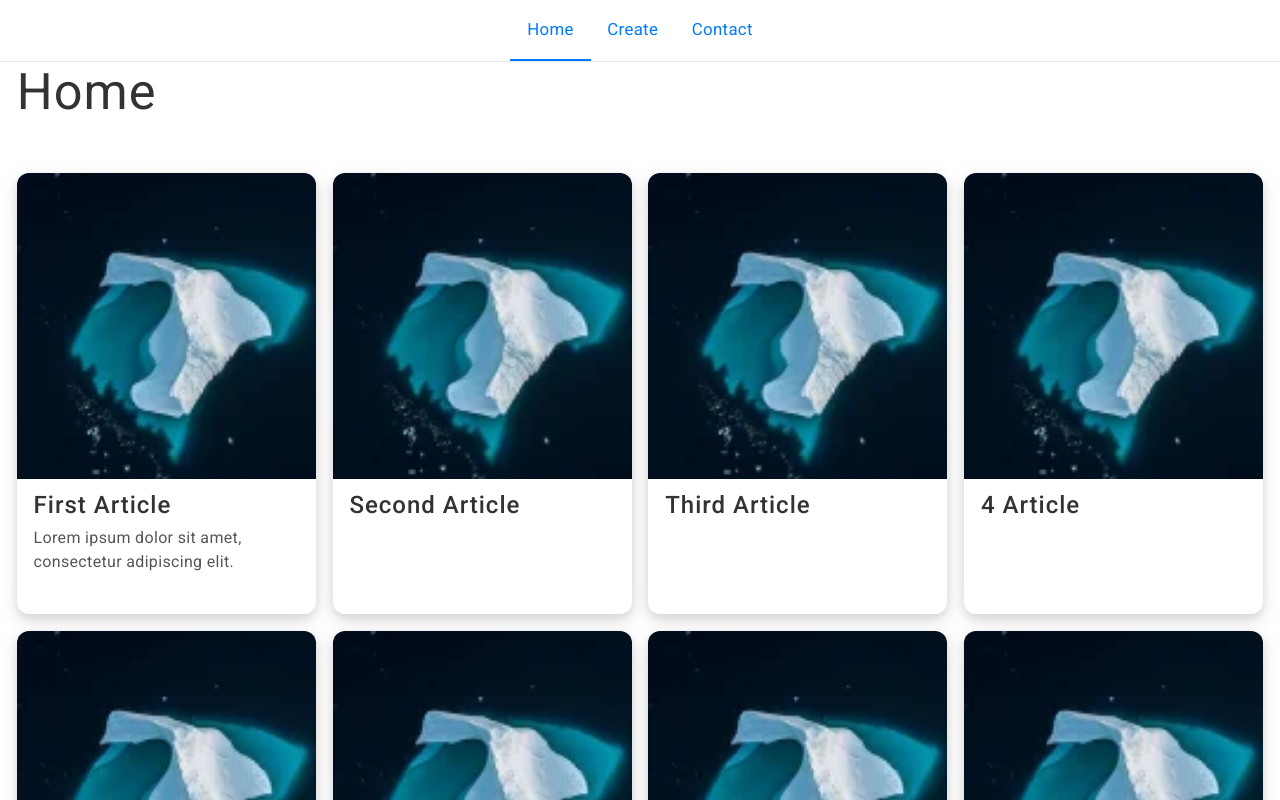
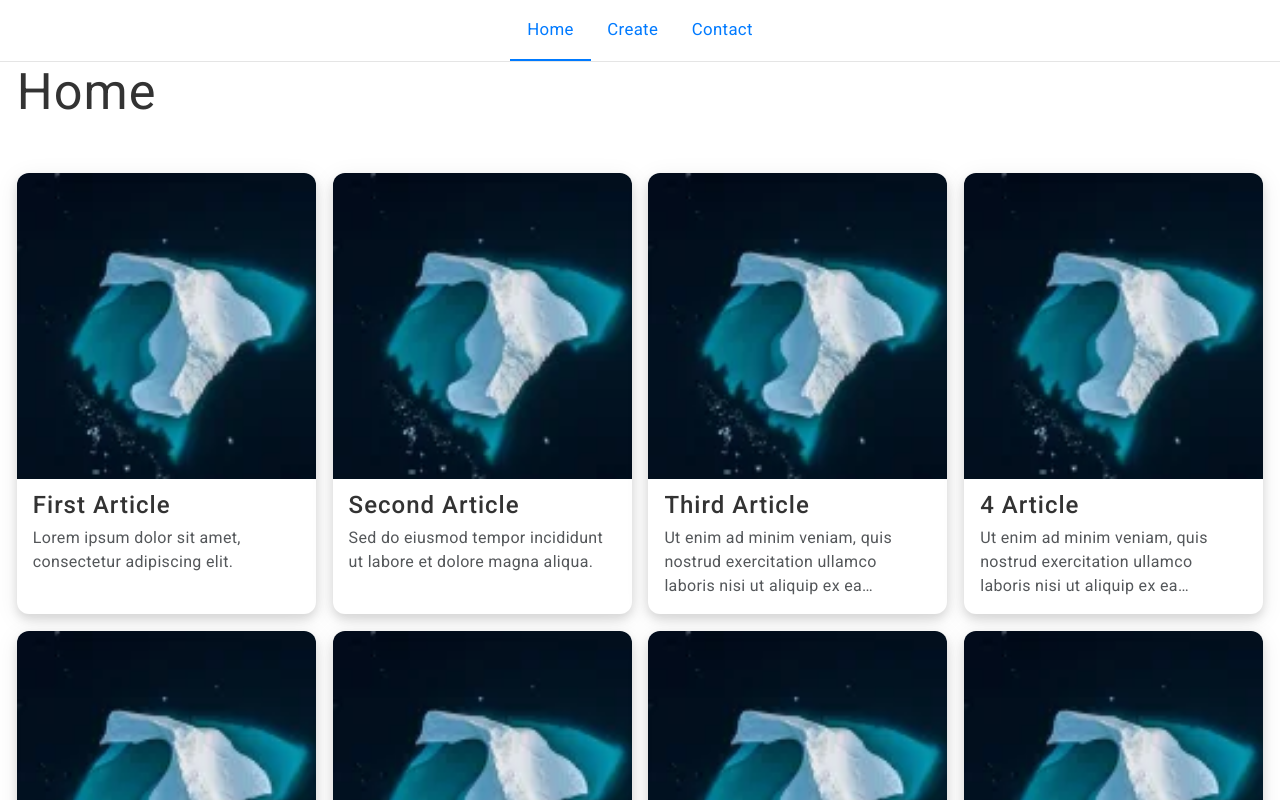
Before and after one commit to edelvarden/blog-app, a React (Vite) app: page / in a window 1280 px wide. Shown: the top 800 px of the page. Built offline with nearby package versions, Linux system fonts and the light colour scheme.

Commit message:
refactor aricle card

```diff
--- a/src/components/AddPost/index.jsx
+++ b/src/components/AddPost/index.jsx
@@ -5,7 +5,7 @@
 
 import hljs from 'highlight.js/lib/core';
 import javascript from 'highlight.js/lib/languages/javascript';
-import 'highlight.js/styles/monokai-sublime.css';
+import 'highlight.js/styles/atom-one-dark.css';
 hljs.registerLanguage('javascript', javascript);
 hljs.highlightAll();
 
--- a/src/components/AddPost/styles.scss
+++ b/src/components/AddPost/styles.scss
@@ -4,10 +4,10 @@
     border: 2px solid rgb(229, 232, 235);
     border-radius: 10px;
     color: #1a1a1a;
-    font-size: 16px;
+    font-size: 1rem;
     font-weight: 500;
     outline: none;
-    padding: 12px;
+    padding: 1rem;
     width: 100%;
 
     &::placeholder {
@@ -61,3 +61,48 @@
     word-wrap: break-word;
   }
 }
+
+
+.ql-editor {
+  padding: 1rem;
+}
+.ql-toolbar.ql-snow {
+  border-top-right-radius: 10px;
+  border-top-left-radius: 10px;
+  border: 2px solid rgb(229, 232, 235);
+}
+.ql-container.ql-snow{
+  border-bottom-right-radius: 10px;
+  border-bottom-left-radius: 10px;
+  border: 2px solid rgb(229, 232, 235);
+
+
+
+}
+.ql-editor {
+
+  border-bottom-right-radius: inherit;
+  border-bottom-left-radius: inherit;
+
+  &::placeholder {
+    color: #999;
+  }
+
+  &:focus {
+    box-shadow: inset 0 0 0 1.5px #007aff;
+  }
+}
+
+
+.ql-snow .ql-editor pre {
+  padding: 1rem 1.5rem;
+  line-height: 20px;
+  white-space: pre-wrap;
+  word-break: break-word;
+  border-radius: 10px;
+
+  &.ql-syntax {
+    background: rgb(40, 44, 52);
+    color: rgb(255, 255, 255);
+  }
+}
--- /dev/null
+++ b/src/components/ArticleCard/index.jsx
@@ -0,0 +1,27 @@
+import React from "react";
+import { Link } from "react-router-dom";
+
+import "./styles.scss";
+
+const ArticleCard = ({ id, image, title, excerpt }) => {
+  const preview = excerpt.split("<p>")[1] || excerpt;
+
+  return (
+    <article className="article">
+      <Link className="article__link" to={`/article/${id}`}>
+        <div className="article__image">
+          <img src={image} alt={title} />
+        </div>
+        <div className="article__content">
+          <h2 className="article__title">{title}</h2>
+          <p
+            className="article__paragraph"
+            dangerouslySetInnerHTML={{ __html: preview }}
+          />
+        </div>
+      </Link>
+    </article>
+  );
+};
+
+export default ArticleCard;
--- /dev/null
+++ b/src/components/ArticleCard/styles.scss
@@ -0,0 +1,61 @@
+@import "../../variables.scss";
+.article {
+    // background-color: #f8fafc;
+    background-color: val(card-bgcolor);
+    border-radius: 12px;
+    box-shadow: 0px 5px 10px rgba(0, 0, 0, 0.12), 0px 5px 25px rgba(0, 0, 0, 0.08);
+    overflow: hidden;
+
+    &__content {
+      padding: 0 1rem;
+      overflow: hidden;
+    }
+
+    &__paragraph {
+        color: val(secondary-font-color);
+        display: -webkit-box; /* For Safari and older versions of Chrome and Firefox */
+        -webkit-line-clamp: 3; /* Limit the number of lines to 3 */
+        -webkit-box-orient: vertical; /* Overflow direction for webkit */
+        font-size: 1rem;
+        line-height: 1.5;
+        margin-top: auto;
+        min-height: 4.5rem; /* Minimum height of 3 lines with 1.5rem line height */
+        overflow: hidden;
+        text-overflow: ellipsis;
+      }
+
+      &__title {
+        color: val(main-font-color);
+        font-size: 1.5rem;
+        margin-bottom: 0.25em;
+        margin-top: 0.5em;
+        font-weight: 500;
+      }
+
+    &__image {
+      overflow: hidden;
+
+      img {
+        min-width: 100%;
+        height: auto;
+        object-fit: cover;
+        min-height: 100%;
+      }
+    }
+
+    &__link {
+      display: grid;
+      grid-template-columns: 1fr;
+      grid-template-rows: auto auto;
+      text-decoration: none;
+    }
+
+    // image hover animation scale + rotate
+    &:hover .article__image img {
+      transform: scale(1.2) rotate(-5deg);
+    }
+
+    .article__image img {
+      transition: all 0.3s ease-out;
+    }
+  }
--- a/src/components/Home/index.jsx
+++ b/src/components/Home/index.jsx
@@ -1,5 +1,6 @@
 import { useEffect, useRef, useState } from "react";
 import { Link } from "react-router-dom";
+import ArticleCard from "../ArticleCard";
 import styles from "./styles.module.scss";
 
 const Home = ({ articles }) => {
@@ -36,20 +37,12 @@
       .slice(loadedArticles, visibleArticles)
       .map(({ id, image, title, excerpt }, index) => (
         <li key={index} className={styles.item}>
-          <Link className={styles.link} to={`/article/${id}`}>
-            <div className={styles.image}>
-              <img src={`/articles/1/${image}`} alt="image" />
-            </div>
-            <div className={styles.content}>
-              <h2 className={styles.title}>{title}</h2>
-              <p
-                className={styles.paragraph}
-                dangerouslySetInnerHTML={{
-                  __html: excerpt.split("<p>")[1],
-                }}
-              ></p>
-            </div>
-          </Link>
+          <ArticleCard
+            id={id}
+            image={`/articles/1/${image}`}
+            title={title}
+            excerpt={excerpt}
+          />
         </li>
       ));
 
--- a/src/components/Home/styles.module.scss
+++ b/src/components/Home/styles.module.scss
@@ -11,62 +11,3 @@
     grid-template-columns: 1fr;
   }
 }
-
-.item {
-  background-color: val(card-bgcolor);
-  border-radius: 12px;
-  box-shadow: 0px 5px 10px rgba(0, 0, 0, 0.12), 0px 5px 25px rgba(0, 0, 0, 0.08);
-  overflow: hidden;
-
-  .content {
-    padding: 0 1em;
-    overflow: hidden;
-
-    .paragraph {
-      color: val(secondary-font-color);
-      display: -webkit-box; /* For Safari and older versions of Chrome and Firefox */
-      -webkit-line-clamp: 3; /* Limit the number of lines to 3 */
-      -webkit-box-orient: vertical; /* Overflow direction for webkit */
-      font-size: 1rem;
-      line-height: 1.5;
-      margin-top: auto;
-      min-height: 4.5rem; /* Minimum height of 3 lines with 1.5rem line height */
-      overflow: hidden;
-      text-overflow: ellipsis;
-    }
-
-    .title {
-      color: val(main-font-color);
-      font-size: 1.5rem;
-
-      margin-bottom: 0.25em;
-      margin-top: 0.5em;
-      font-weight: 500;
-    }
-  }
-
-  .image {
-    overflow: hidden;
-    img {
-      min-width: 100%;
-      height: auto;
-      object-fit: cover;
-      min-height: 100%;
-    }
-  }
-
-  .link {
-    display: grid;
-    grid-template-columns: 1fr;
-    grid-template-rows: auto auto;
-    text-decoration: none;
-  }
-}
-
-// image hover animation scale + rotate
-.item:hover .image img {
-  transform: scale(1.2) rotate(-5deg);
-}
-.image img {
-  transition: all 0.3s ease-out;
-}
```
